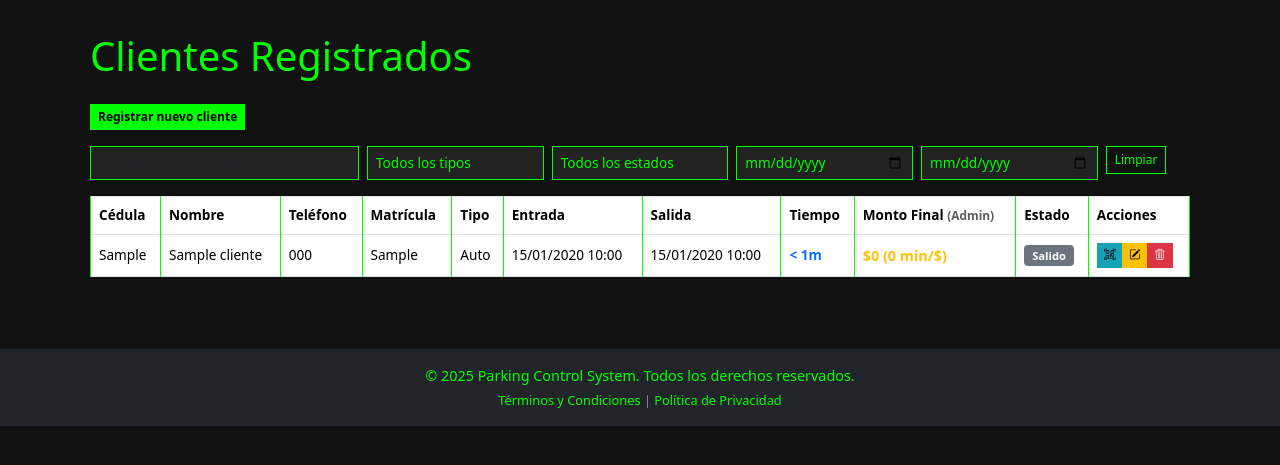
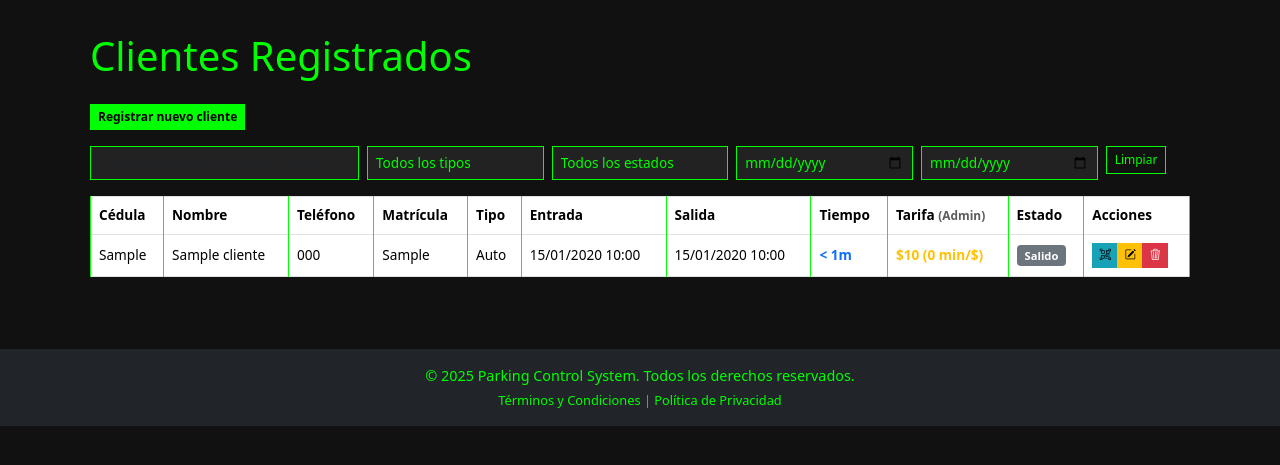
Before and after one commit to BigBossSpektrum/ParkingControl, a Django app: page /clientes/ in a window 1280 px wide. Shown: the part 50-515 px from the top of the page. Run offline with Django 5.2, Linux system fonts and the light colour scheme; a user stored in the database is signed in; tables that the repository leaves empty hold one stand-in row (values such as "Sample post"); some libraries are stand-ins or nearby versions.

Commit message:
Update: First day presented

```diff
--- a/app_page/models.py
+++ b/app_page/models.py
@@ -193,24 +193,14 @@ class Cliente(models.Model):
 		# Obtener costos actuales
 		costos = Costo.get_costos_actuales()
 
-		# Calcular tiempo en minutos REAL (no mínimo 1 hora)
+		# Calcular tiempo en horas (mínimo 1 hora)
 		tiempo_minutos = self.tiempo_en_minutos()
-		if tiempo_minutos <= 0:
-			return 0.00
+		tiempo_horas = max(1, (tiempo_minutos + 59) // 60)  # Redondear hacia arriba
 
 		# Obtener costo por hora según tipo de vehículo
 		costo_por_hora = costos.get_costo_por_tipo(self.tipo_vehiculo)
 
-		# Calcular costo proporcional al tiempo real (por minutos)
-		costo_por_minuto = float(costo_por_hora) / 60
-		monto_final = costo_por_minuto * tiempo_minutos
-
-		return monto_final
-
-	def monto_final_formateado(self):
-		"""Devuelve el monto final formateado como string"""
-		monto = self.calcular_costo()
-		return f"${monto:,.0f}"
+		return float(costo_por_hora) * tiempo_horas
 
 	def costo_formateado(self):
 		"""Devuelve el costo formateado como string"""
@@ -254,14 +244,14 @@ class Cliente(models.Model):
 			return f"${costo_por_minuto:.0f}/min"
 
 	def tarifa_completa(self):
-		"""Devuelve el monto final con información de eficiencia"""
+		"""Devuelve una tarifa completa con costo total y eficiencia"""
 		if not self.fecha_entrada:
 			return "Sin entrada"
 
-		monto_final = self.calcular_costo()
+		costo_total = self.calcular_costo()
 		tiempo_costo = self.tiempo_por_costo_formateado()
 
-		return f"${monto_final:,.0f} ({tiempo_costo})"
+		return f"${costo_total:,.0f} ({tiempo_costo})"
 
 	def costo_por_tiempo_formateado(self):
 		"""Devuelve el costo por hora formateado"""
--- a/app_page/templates/app_page/lista_clientes.html
+++ b/app_page/templates/app_page/lista_clientes.html
@@ -86,12 +86,6 @@
             font-size: 0.85rem;
             white-space: nowrap;
         }
-        .monto-final {
-            font-weight: bold;
-            font-size: 0.9rem;
-            white-space: nowrap;
-            color: #ffc107 !important;
-        }
     </style>
 {% endblock %}
 {% block content %}
@@ -141,7 +135,7 @@
                         <th>Salida</th>
                         <th>Tiempo</th>
                         {% if user.perfil.es_administrador %}
-                            <th>Monto Final <small class="text-muted">(Admin)</small></th>
+                            <th>Tarifa <small class="text-muted">(Admin)</small></th>
                         {% endif %}
                         <th>Estado</th>
                         <th>Acciones</th>
@@ -166,9 +160,7 @@
                             </td>
                             {% if user.perfil.es_administrador %}
                                 <td>
-                                    <span class="monto-final text-warning"
-                                          data-cliente-id="{{ cliente.id }}"
-                                          title="Monto final calculado por tiempo real: {{ cliente.monto_final_formateado }} - Eficiencia: {{ cliente.tiempo_por_costo_formateado }}">
+                                    <span class="tarifa-completa text-warning" title="Costo total y eficiencia: {{ cliente.costo_formateado }} con {{ cliente.tiempo_por_costo_formateado }}">
                                         {{ cliente.tarifa_completa }}
                                     </span>
                                 </td>
@@ -620,50 +612,4 @@
             }
         });
     </script>
-
-    <!-- Script para actualización en tiempo real de montos -->
-    <script>
-        let actualizacionInterval;
-
-        function actualizarMontos() {
-            // Solo actualizar si hay clientes activos (sin fecha de salida)
-            const clientesActivos = document.querySelectorAll('.tiempo-activo');
-
-            if (clientesActivos.length > 0) {
-                // Recargar la página cada 30 segundos para actualizar montos
-                location.reload();
-            }
-        }
-
-        function iniciarActualizacionTiempoReal() {
-            // Verificar si hay clientes activos
-            const clientesActivos = document.querySelectorAll('.tiempo-activo');
-
-            if (clientesActivos.length > 0) {
-                // Actualizar cada 30 segundos
-                actualizacionInterval = setInterval(actualizarMontos, 30000);
-
-                // Mostrar indicador de tiempo real
-                const header = document.querySelector('h1');
-                if (header) {
-                    const indicator = document.createElement('small');
-                    indicator.className = 'text-success ms-2';
-                    indicator.innerHTML = '<i class="bi bi-circle-fill" style="animation: pulse 2s infinite;"></i> Tiempo Real';
-                    header.appendChild(indicator);
-                }
-            }
-        }
-
-        // Iniciar al cargar la página
-        document.addEventListener('DOMContentLoaded', function() {
-            iniciarActualizacionTiempoReal();
-        });
-
-        // Limpiar interval al salir de la página
-        window.addEventListener('beforeunload', function() {
-            if (actualizacionInterval) {
-                clearInterval(actualizacionInterval);
-            }
-        });
-    </script>
 {% endblock %}
--- a/app_page/templates/app_page/ver_registro.html
+++ b/app_page/templates/app_page/ver_registro.html
@@ -14,10 +14,10 @@
             <p class="card-text"><b>Tiempo en Parking:</b> {{ cliente.tiempo_formateado }}</p>
             {% if user.perfil.es_administrador %}
                 <hr class="text-success">
-                <h6 class="text-warning">Información de Monto Final (Solo Administrador)</h6>
-                <p class="card-text text-warning"><b>Monto Final:</b> {{ cliente.monto_final_formateado }}</p>
+                <h6 class="text-warning">Información de Tarifa (Solo Administrador)</h6>
+                <p class="card-text text-warning"><b>Tarifa Completa:</b> {{ cliente.tarifa_completa }}</p>
                 <p class="card-text text-info"><b>Tarifa Base ({{ cliente.get_tipo_vehiculo_display }}):</b> {{ cliente.costo_por_tiempo_formateado }}</p>
-                <p class="card-text text-muted"><b>Cálculo:</b> Proporcional al tiempo real - {{ cliente.tiempo_por_costo_formateado }}</p>
+                <p class="card-text text-muted"><b>Desglose:</b> {{ cliente.costo_formateado }} total - {{ cliente.tiempo_por_costo_formateado }}</p>
             {% endif %}
             <div class="row">
                 <div class="col-12 text-center my-3">
```
Also changed, not shown: app_page/templates/app_page/configurar_costos.html (+7 -8 lines).
